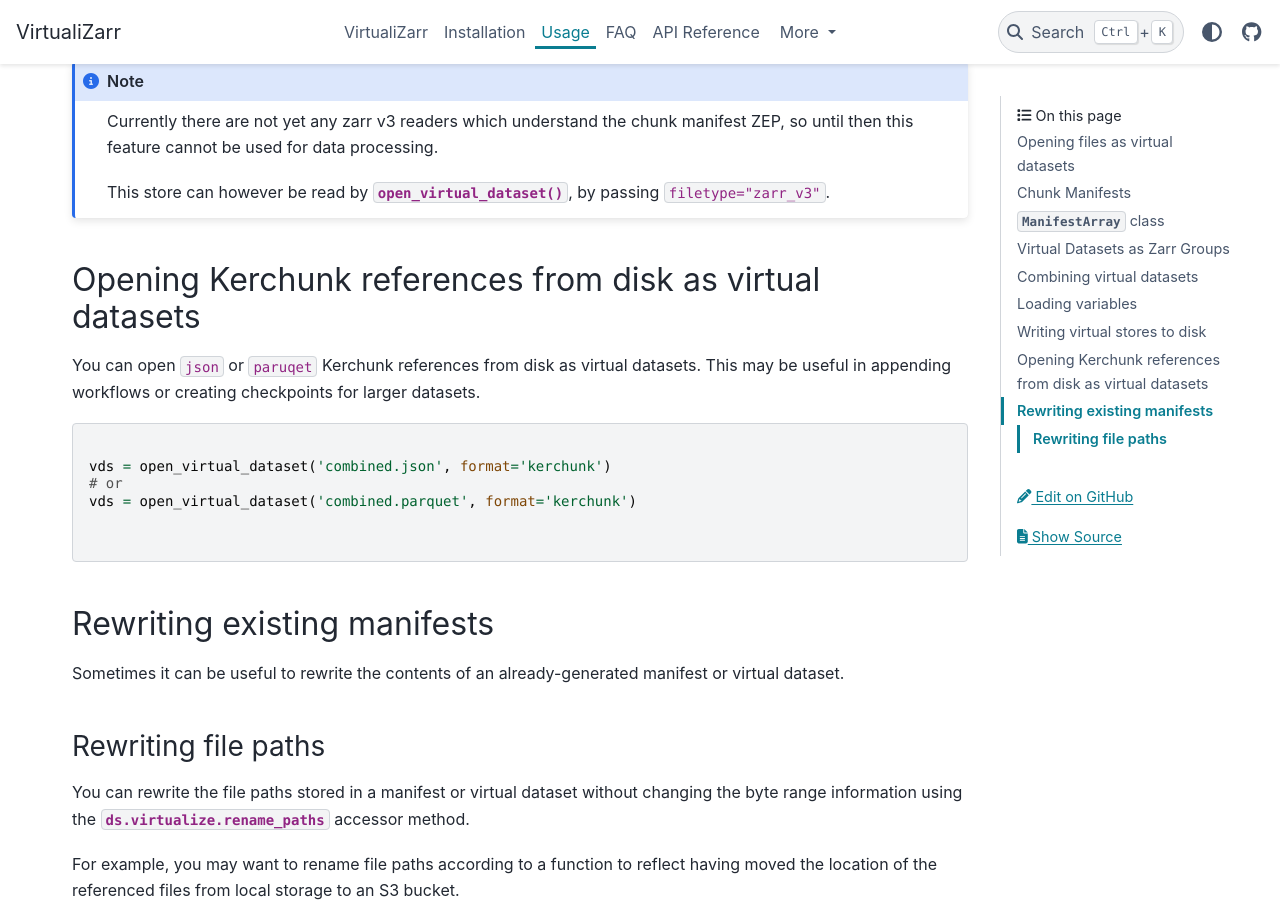
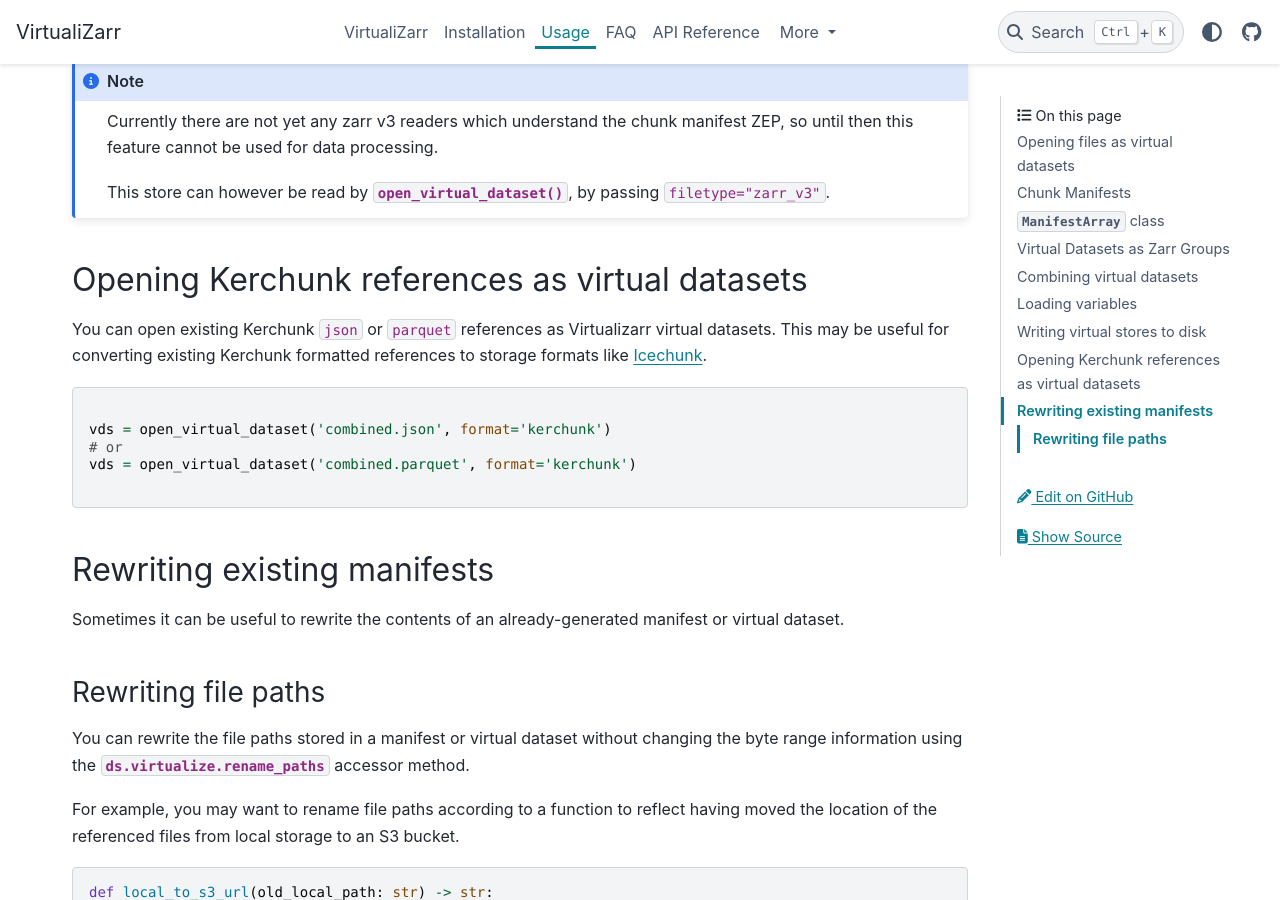
Before and after one commit to zarr-developers/VirtualiZarr, a Sphinx documentation site: the page built from docs/usage.md, in a window 1280 px wide and 900 px high, scrolled down 10844 px. Built offline with Sphinx 7.4.7 and the PyData theme 0.15.4, drawn with Linux system fonts in a browser that asks for light colours.

Commit message:
updates existing references docs

````diff
--- a/docs/usage.md
+++ b/docs/usage.md
@@ -421,16 +421,15 @@ Currently there are not yet any zarr v3 readers which understand the chunk manif
 This store can however be read by {py:func}`~virtualizarr.xarray.open_virtual_dataset`, by passing `filetype="zarr_v3"`.
 ```
 
-## Opening Kerchunk references from disk as virtual datasets
+## Opening Kerchunk references as virtual datasets
 
-You can open `json` or `paruqet` Kerchunk references from disk as virtual datasets. This may be useful in appending workflows or creating checkpoints for larger datasets.
+You can open existing Kerchunk `json` or `parquet` references as Virtualizarr virtual datasets. This may be useful for converting existing Kerchunk formatted references to storage formats like [Icechunk](https://icechunk.io/).
 
 ```python
 
 vds = open_virtual_dataset('combined.json', format='kerchunk')
 # or
 vds = open_virtual_dataset('combined.parquet', format='kerchunk')
-
 
 ```
 
````
